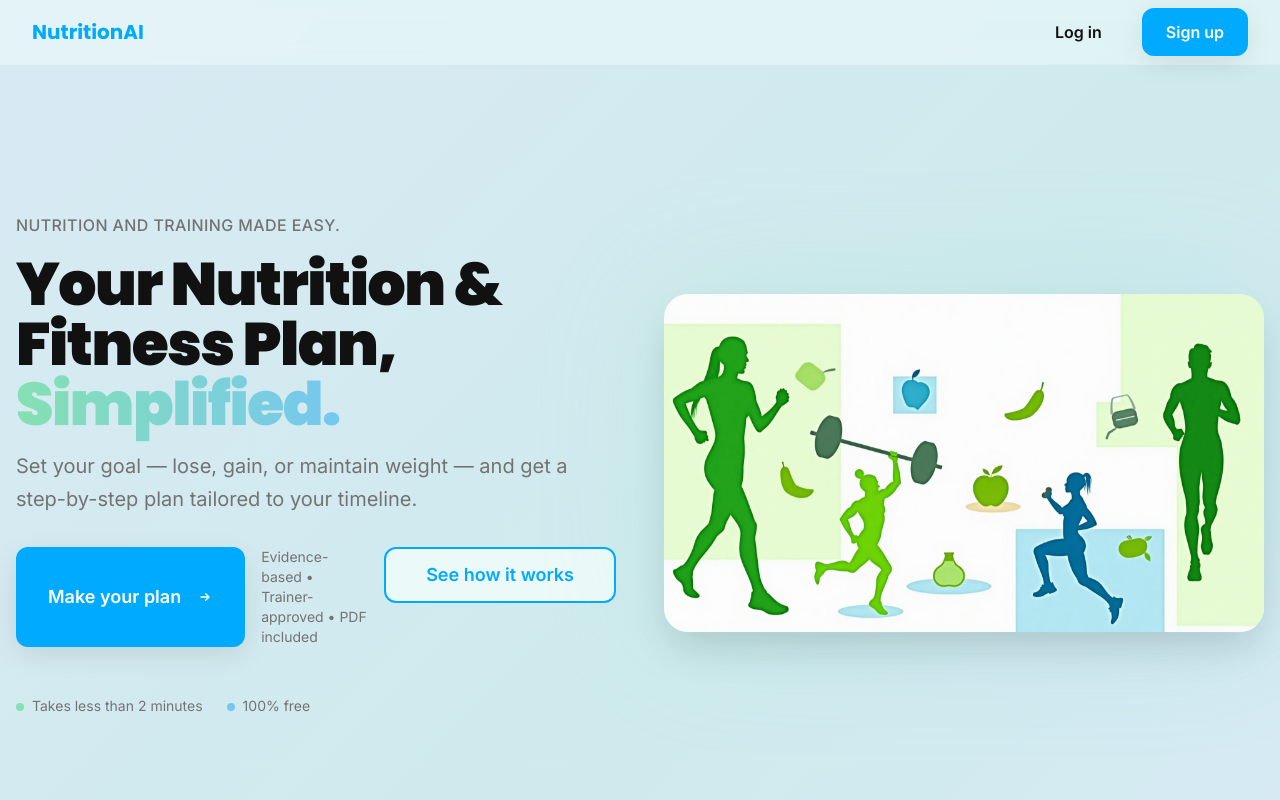
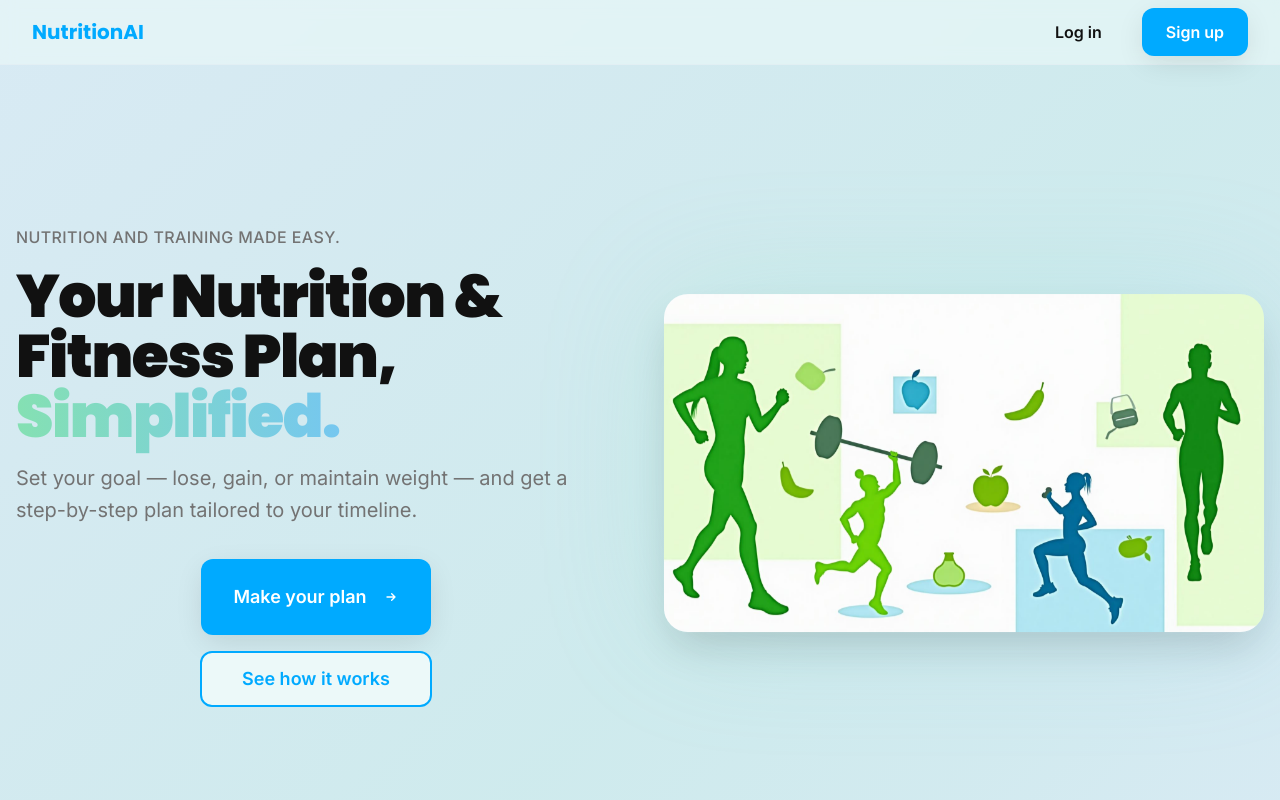
Before and after one commit to josemauma/goal-plan-gen, a React (Vite) app: page / in a window 1280 px wide. Shown: the top 800 px of the page. Built offline with nearby package versions, Linux system fonts and the light colour scheme.

Commit message:
Refactor Hero Section
Remove "Evidence-based • Trainer-approved • PDF included" text.
Center "Make your plan" button and place "See how it works" button below it.
Remove the bullet points with "Takes less than 2 minutes" and "100% free".

```diff
--- a/src/components/HeroSection.tsx
+++ b/src/components/HeroSection.tsx
@@ -24,7 +24,7 @@ const HeroSection = () => {
               </p>
             </div>
 
-            <div className="flex flex-col sm:flex-row gap-4">
+            <div className="flex flex-col items-center gap-4">
               <Button
                 size="lg"
                 className="text-lg px-8 py-6 h-auto group"
@@ -40,9 +40,6 @@ const HeroSection = () => {
                   <path strokeLinecap="round" strokeLinejoin="round" strokeWidth={2} d="M13 7l5 5m0 0l-5 5m5-5H6" />
                 </svg>
               </Button>
-              <p className="text-sm text-muted-foreground">
-                Evidence-based • Trainer-approved • PDF included
-              </p>
               <Button variant="outline" size="lg" onClick={() => {
                 const howItWorksElement = document.querySelector('#how-it-works');
                 if (howItWorksElement) {
@@ -51,17 +48,6 @@ const HeroSection = () => {
               }}>
                 See how it works
               </Button>
-            </div>
-
-            <div className="flex items-center space-x-6 pt-4">
-              <div className="flex items-center space-x-2">
-                <div className="w-2 h-2 bg-accent-green rounded-full"></div>
-                <span className="body-sm text-muted-foreground">Takes less than 2 minutes</span>
-              </div>
-              <div className="flex items-center space-x-2">
-                <div className="w-2 h-2 bg-accent-blue rounded-full"></div>
-                <span className="body-sm text-muted-foreground">100% free</span>
-              </div>
             </div>
           </div>
 
```
